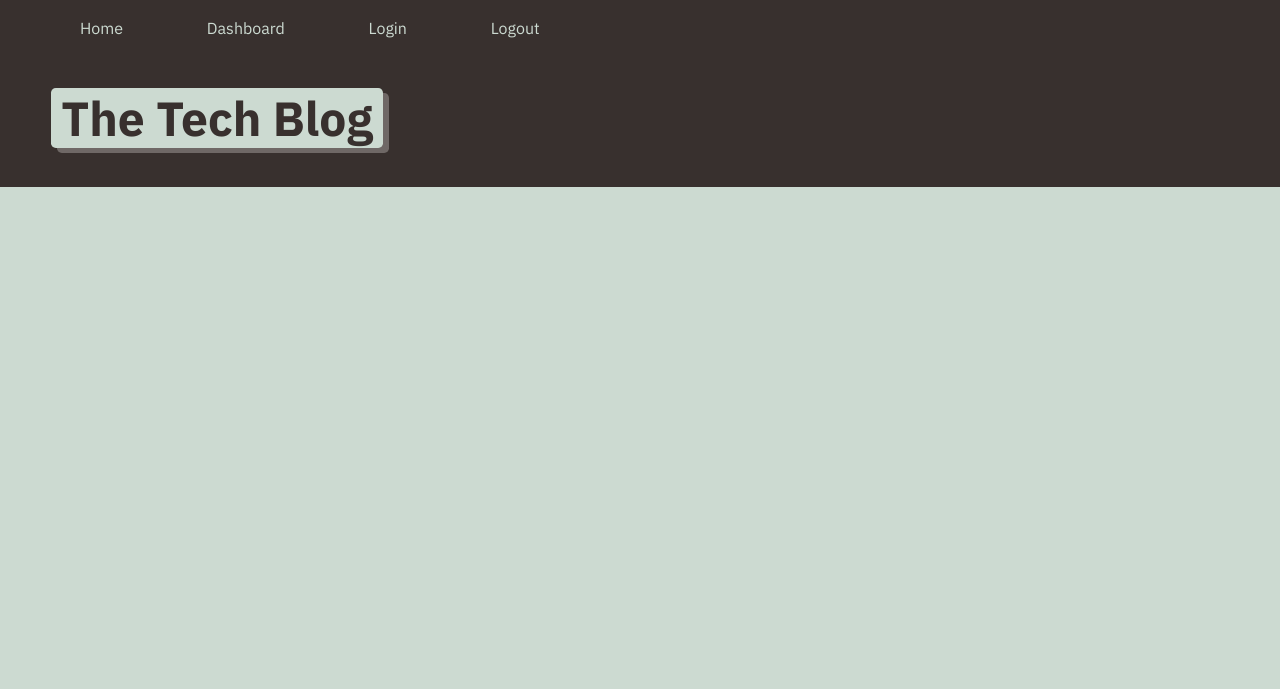
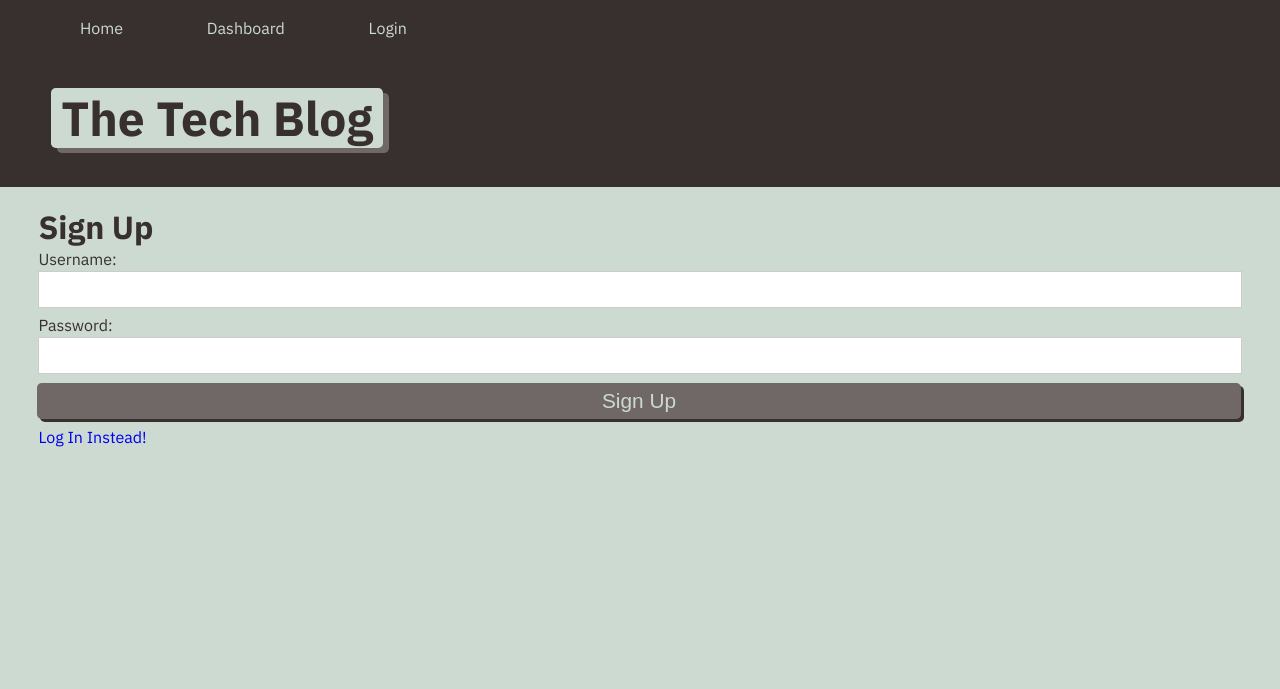
Before and after one commit to brittanymy/open-window, a Node server app: template views/signup.handlebars in a window 1280 px wide. Shown: the top 689 px of the page. Run offline with Node 20, Linux system fonts and the light colour scheme; the template is opened without the code that fills it, so the values that code supplies are empty; some libraries are stand-ins or nearby versions.

Commit message:
updated main, login, and signup handlebars

```diff
--- a/views/layouts/main.handlebars
+++ b/views/layouts/main.handlebars
@@ -14,8 +14,11 @@
     <ul>
       <li class="li-inline nav-item"><a href="/">Home</a></li>
       <li class="li-inline nav-item"><a href="/dashboard">Dashboard</a></li>
+      {{#if loggedIn}}
+      <li class="li-inline nav-item"><a href="#" id="logout-link">Logout</a></li>
+      {{else}}
       <li class="li-inline nav-item"><a href="/login">Login</a></li>
-      <li class="li-inline nav-item"><a href="#" id="logout-link">Logout</a></li>
+      {{/if}}
     </ul>
   </nav>
   <header class="hero">
--- a/views/signup.handlebars
+++ b/views/signup.handlebars
@@ -0,0 +1,21 @@
+<h1>Sign Up</h1>
+
+<form class="signup-form" id="signup-form">
+    <div>
+        <label for="username-input-signup">Username:</label>
+        <input type="text" id="username-input-signup">
+    </div>
+
+    <div>
+        <label for="password-input-signup">Password:</label>
+        <input type="password" id="password-input-signup">
+    </div>
+
+    <div>
+        <button type="submit" class="btn" id="signup-btn">Sign Up</button>
+    </div>
+
+    <a href="/login">Log In Instead!</a>
+</form>
+
+<script src="/js/signup.js"></script>
```
Also changed, not shown: views/login.handlebars (+21 -0 lines).
